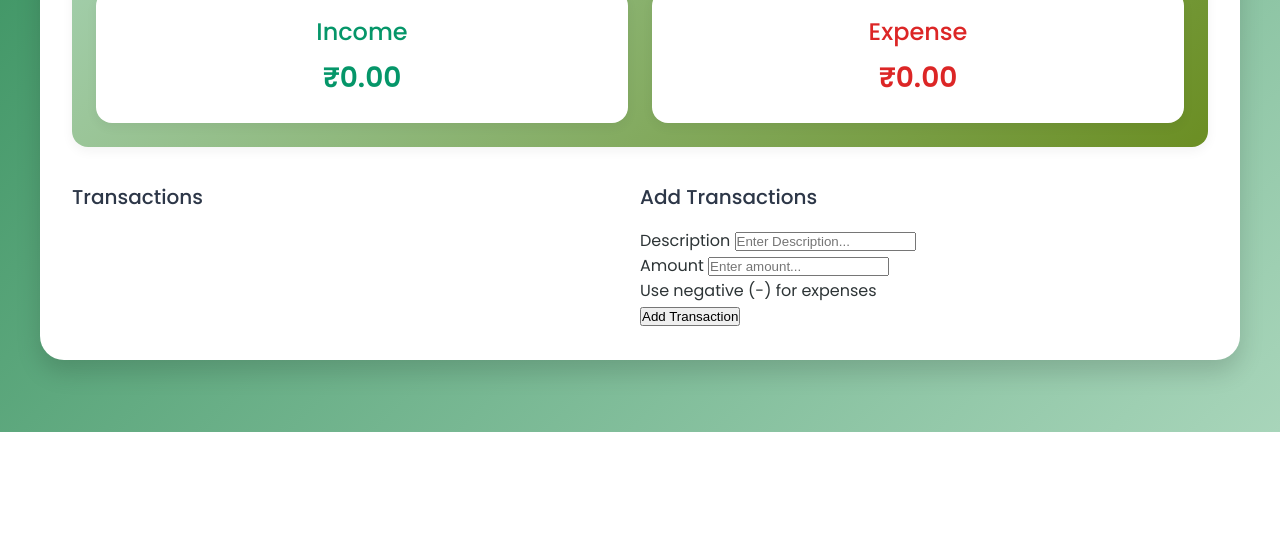
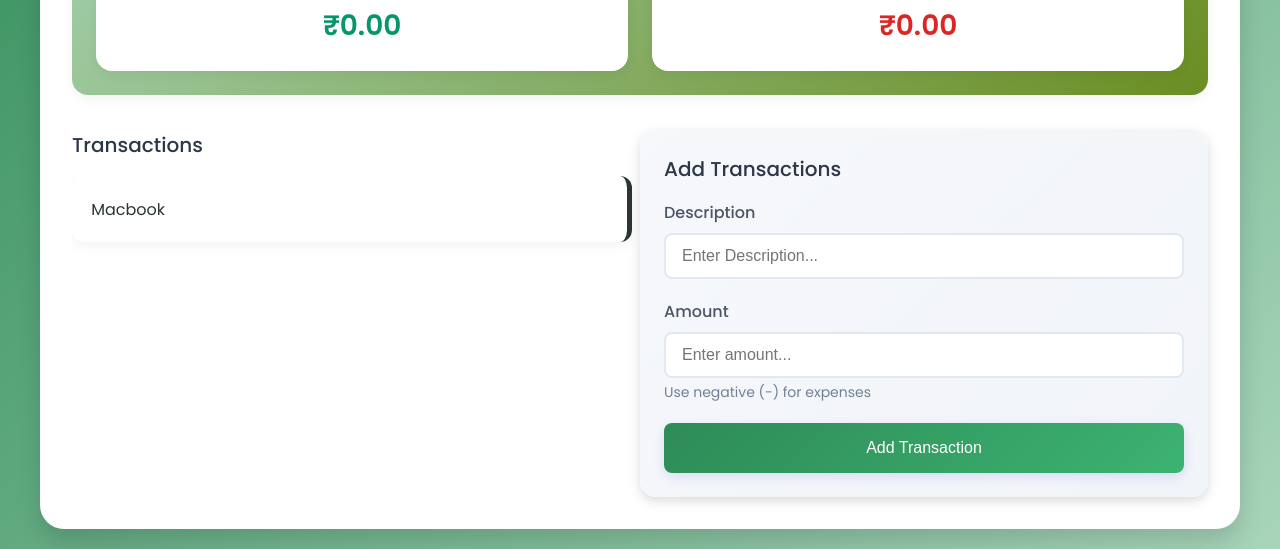
Before and after one commit to SankalpThorat02/ExpenseTracker, a plain HTML site: page index.html in a window 1280 px wide. Shown: the part 368-917 px from the top of the page. Before the commit the page ends 800 px from the top, so only its background shows below. Drawn offline with Linux system fonts and the light colour scheme; a script that the page names is missing.

Commit message:
New changes

```diff
--- a/index.html
+++ b/index.html
@@ -8,6 +8,7 @@
     <link rel="preconnect" href="https://fonts.googleapis.com">
     <link rel="preconnect" href="https://fonts.gstatic.com" crossorigin>
     <link href="https://fonts.googleapis.com/css2?family=Poppins:ital,wght@0,100;0,200;0,300;0,400;0,500;0,600;0,700;0,800;0,900;1,100;1,200;1,300;1,400;1,500;1,600;1,700;1,800;1,900&display=swap" rel="stylesheet">
+    <link rel="stylesheet" href="https://cdnjs.cloudflare.com/ajax/libs/font-awesome/7.0.1/css/all.min.css" integrity="sha512-2SwdPD6INVrV/lHTZbO2nodKhrnDdJK9/kg2XD1r9uGqPo1cUbujc+IYdlYdEErWNu69gVcYgdxlmVmzTWnetw==" crossorigin="anonymous" referrerpolicy="no-referrer" />
 </head>
 <body>
     <div class="container">
@@ -32,8 +33,9 @@
         <div class="main-content">
             <div class="transaction-container">
                 <h2>Transactions</h2>
-                <ul>
+                <ul id="transaction-list">
                 <!-- Transactions -->
+                    <li class="transaction">Macbook <button class="delete-btn"><i class="fa-solid fa-xmark"></i></button></li>
                 </ul>
             </div>
             <div class="form-container">
@@ -47,7 +49,7 @@
                     <div class="form-group">
                         <label for="amount">Amount</label>
                         <input type="number" placeholder="Enter amount..." id="amount" required>
-                        <p>Use negative (-) for expenses </p>
+                        <small>Use negative (-) for expenses </small>
                     </div>
 
                     <button type="submit">Add Transaction</button>
--- a/style.css
+++ b/style.css
@@ -5,7 +5,7 @@
 }
 
 body {
-    height: 100vh;
+    min-height: 100vh;
     background: linear-gradient(135deg, #2e8b57, #a8d5ba);
     font-family: "Poppins", sans-serif;
     display: flex;
@@ -136,4 +136,146 @@ h2 {
     background-color: #a0aec0;
 }
 
-/* YET TO COMPLETE */
+.transaction {
+    display: flex;
+    justify-content: space-between;
+    align-items: center;
+    padding: 1rem 1.2rem;
+    margin-bottom: 12px;
+    border-radius: 12px;
+    background-color: #fff;
+    box-shadow: 0 4px 12px rgba(0, 0, 0, 0.05);
+    transition: all 0.2s ease;
+    border-right: 5px solid;
+    animation: slideIn 0.3s ease;
+}
+
+@keyframes slideIn {
+    from {
+        opacity: 0;
+        transform: translateX(-20px);
+    }
+
+    to {
+        opacity: 1;
+        transform: translateX(0px);
+    }
+}
+
+.transaction:hover {
+    transform: translateX(4px);
+    box-shadow: 0px 4px 12px rgba(0, 0, 0, 0.1);
+}
+
+.transaction.income {
+    border-right-color: #059669;
+}
+
+.transaction.expense {
+    border-right-color: #dc2626;
+}
+
+.transaction .delete-btn {
+    background-color: none;
+    border: none;
+    color: #dc2626;
+    cursor: pointer;
+    font-size: 1.4rem;
+    opacity: 0;
+    transition: all 0.2s ease;
+    padding: 4px 8px;
+    border-radius: 4px;
+    margin-left: 12px;
+}
+
+.transaction:hover .delete-btn {
+    opacity: 1;
+}
+
+.transaction .delete-btn:hover {
+    transform: scale(1.1);
+    background-color: #fee2e2;
+}
+
+.form-container {
+    background: linear-gradient(135deg, #f6f8fb, #f1f4f8);
+    padding: 24px;
+    border-radius: 16px;
+    box-shadow: 0px 4px 12px rgba(0, 0, 0, 0.15);
+    display: flex;
+    flex-direction: column;
+    height: 100%;
+}
+
+.form-container form {
+    display: flex;
+    flex-direction: column;
+    height: 100%;
+}
+
+.form-group {
+    margin-bottom: 20px;
+}
+
+label {
+    display: block;
+    margin-bottom: 8px;
+    color: #4a5568;
+    font-weight: 500;
+}
+
+input {
+    width: 100%;
+    padding: 12px 16px;
+    font-size: 1rem;
+    border: 2px solid #e2e8f0;
+    border-radius: 8px;
+    transition: all 0.2s ease;
+    background-color: white;
+}
+
+input:focus {
+    outline: none;
+    border-color: #667eea;
+    box-shadow: 0 0 0 3px rgba(0, 0, 0, 0.1);
+}
+
+small {
+    display: block;
+    margin-top: 4px;
+    font-size: 0.875rem;
+    color: #718096;
+}
+
+button[type="submit"] {
+    width: 100%;
+    padding: 16px;
+    background: linear-gradient(135deg, #2e8b57 0%, #3cb371 100%);
+    border: none;
+    border-radius: 8px;
+    color: white;
+    font-size: 1rem;
+    cursor: pointer;
+    font-weight: 500;
+    transition: all 0.2s ease;
+    box-shadow: 0 4px 12px rgba(102, 126, 234, 0.2);
+    margin-top: auto;
+}
+
+button[type="submit"]:hover {
+    transform: translateY(-2px);
+    box-shadow: 0 6px 16px rgba(102, 126, 234, 0.3);
+}
+
+button[type="submit"]:active {
+    transform: translateY(0px);
+}
+
+@media (max-width: 900px) {
+    .main-content {
+        grid-template-columns: 1fr;
+    }
+    #transaction-list {
+        max-height: 300px;
+    }
+}
```
